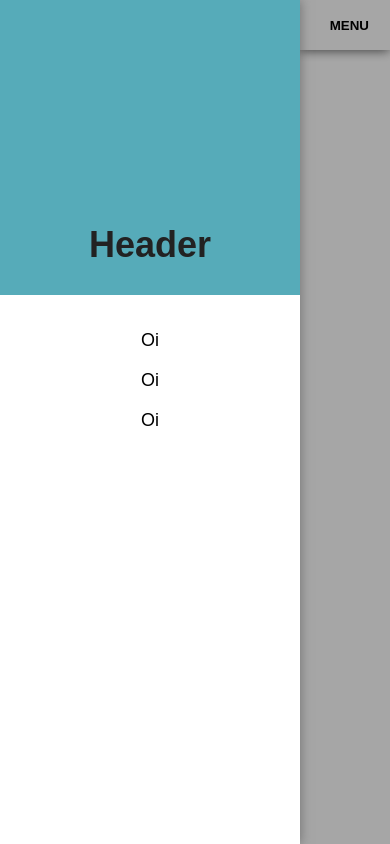
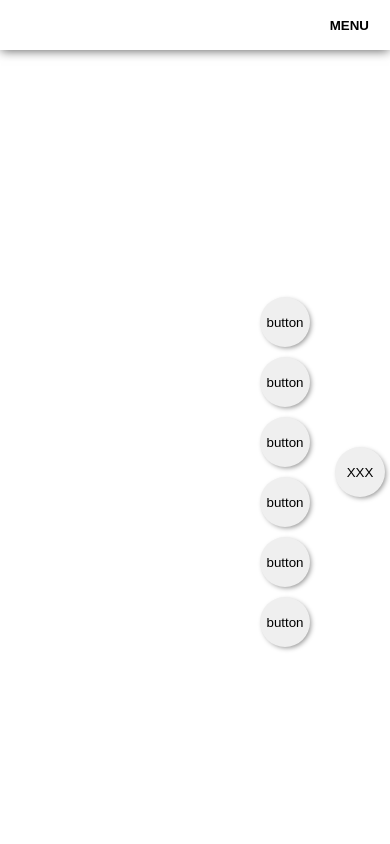
Before and after one commit to ramonmoraes/react-web-components, a React (Create React App) app: page / in a window 390 px wide. Built offline with nearby package versions, Linux system fonts and the light colour scheme.

Commit message:
add menuTabletDynamic

```diff
--- a/src/App.js
+++ b/src/App.js
@@ -1,5 +1,6 @@
 import React, { Component } from 'react';
 import MenuMobile from './components/MenuMobile';
+import MenuTabletDynamic from './components/MenuTabletDynamic';
 
 class App extends Component {
 render() {
@@ -8,9 +9,17 @@ return  (
         <MenuMobile>
             <button> Oi </button>
             <button> Oi </button>
-            <button> Oi </button>
         </MenuMobile>
-        <p> Ola galera </p>
+
+        <MenuTabletDynamic>
+            <button> button </button>
+            <button> button </button>
+            <button> button </button>
+            <button> button </button>
+            <button> button </button>
+            <button> button </button>
+        </MenuTabletDynamic>
+
     </div>
     );
 }
--- a/src/components/MenuMobile/index.js
+++ b/src/components/MenuMobile/index.js
@@ -1,12 +1,13 @@
 import React, { Component } from 'react';
-import style from './style.css';
+import './style.css';
 
 class MenuMobile extends Component {
     constructor(props) {
         super(props);
         this.state = {
-            active: true || this.props.active,
+            active: (this.props.active) ? true : false,
         }
+
     }
 
     hideMenu =()=> {
--- a/src/components/MenuMobile/style.scss
+++ b/src/components/MenuMobile/style.scss
@@ -60,6 +60,7 @@
           }
         }
       }
+
       .btn-wrapper{
         display: flex;
         flex-direction: column;
--- /dev/null
+++ b/src/components/MenuTabletDynamic/index.js
@@ -0,0 +1,34 @@
+import React, { Component } from 'react';
+import './style.css';
+
+class MenuTabletDynamic extends Component {
+    constructor(props) {
+        super(props);
+        this.state = {
+            active: true,
+        }
+    }
+
+    toggleMenu =() => {
+        const { active } = this.state;
+        this.setState({
+            active: !active,
+        });
+    }
+
+    render() {
+        const menuClass = (this.state.active) ? 'menu-tablet-dynamic menu-tablet-dynamic-active' : 'menu-tablet-dynamic';
+
+        return (
+            <div className={menuClass}>
+                <button className='menu-tablet-dynamic-toggle-btn' onClick={this.toggleMenu}>
+                    XXX
+                </button>
+                <nav className='menu-tablet-dynamic-wrapper'>
+                    {this.props.children.map(item => item)}
+                </nav>
+            </div>
+        );
+    }
+}
+export default MenuTabletDynamic;
--- /dev/null
+++ b/src/components/MenuTabletDynamic/style.css
@@ -0,0 +1,47 @@
+.menu-tablet-dynamic {
+  height: 100%;
+  position: fixed;
+  right: 0;
+  display: flex;
+  justify-content: center;
+  align-items: center;
+  flex-direction: row-reverse; }
+  .menu-tablet-dynamic button {
+    border-radius: 50%;
+    margin: 0 5px;
+    height: 50px;
+    min-height: 50px;
+    width: 50px;
+    border: none;
+    box-shadow: 2px 2px 5px -1px #949494;
+    cursor: pointer;
+    transition: 0.4s; }
+  .menu-tablet-dynamic-wrapper {
+    height: 80%;
+    padding: 15px;
+    display: flex;
+    flex-direction: column;
+    justify-content: center;
+    align-items: center;
+    position: relative;
+    right: -75px;
+    transition: .25s ease-out;
+    overflow: hidden;
+    visibility: hidden;
+    opacity: 0; }
+    .menu-tablet-dynamic-wrapper::after {
+      content: '';
+      position: absolute; }
+  .menu-tablet-dynamic-active .menu-tablet-dynamic-wrapper {
+    right: 0px;
+    visibility: visible;
+    opacity: 1; }
+    .menu-tablet-dynamic-active .menu-tablet-dynamic-wrapper::after {
+      height: 100%;
+      width: 100%;
+      background-color: transparent;
+      z-index: -1; }
+  .menu-tablet-dynamic-active button {
+    margin: 5px; }
+  .menu-tablet-dynamic-toggle-btn {
+    z-index: 10; }
--- /dev/null
+++ b/src/components/MenuTabletDynamic/style.scss
@@ -0,0 +1,62 @@
+.menu-tablet-dynamic{
+    height: 100%;
+    position: fixed;
+    right: 0;
+    display: flex;
+    justify-content: center;
+    align-items: center;
+    flex-direction: row-reverse;
+
+    button{
+        border-radius: 50%;
+        margin: 0 5px;
+        height: 50px;
+        min-height: 50px;
+        width: 50px;
+        border: none;
+        box-shadow: 2px 2px 5px -1px #949494;
+        cursor: pointer;
+        transition: 0.4s;
+    }
+
+    &-wrapper{
+        height: 80%;
+        padding: 15px;
+        display: flex;
+        flex-direction: column;
+        justify-content: center;
+        align-items: center;
+        position: relative;
+        right: -75px;
+        transition: .25s ease-out;
+        overflow: hidden;
+        visibility: hidden;
+        opacity: 0;
+
+        &::after{
+            content: '';
+            position: absolute;
+        }
+    }
+
+    &-active{
+        .menu-tablet-dynamic-wrapper {
+            right: 0px;
+            visibility: visible;
+            opacity: 1;
+            &::after{
+                height: 100%;
+                width: 100%;
+                background-color: transparent;
+                z-index: -1;
+            }
+        }
+        button{
+            margin: 5px;
+        }
+    }
+
+    &-toggle-btn{
+        z-index: 10;
+    }
+}
--- a/src/index.css
+++ b/src/index.css
@@ -3,3 +3,11 @@ body {
   padding: 0;
   font-family: sans-serif;
 }
+
+.overlay::after {
+  content: '';
+  height: 100%;
+  width: 100%;
+  position: absolute;
+  background-color: rgba(0,0,0,0.35);
+}
```
